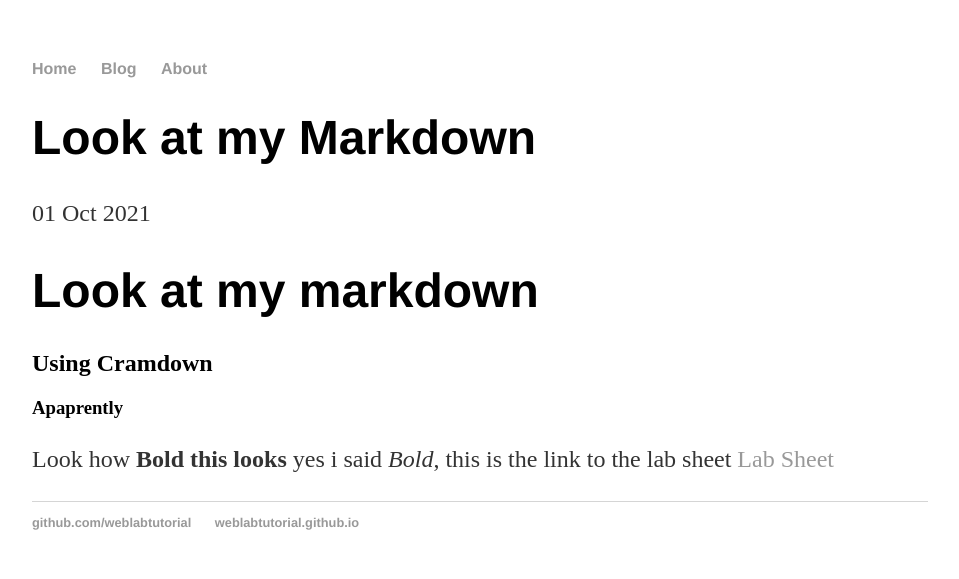
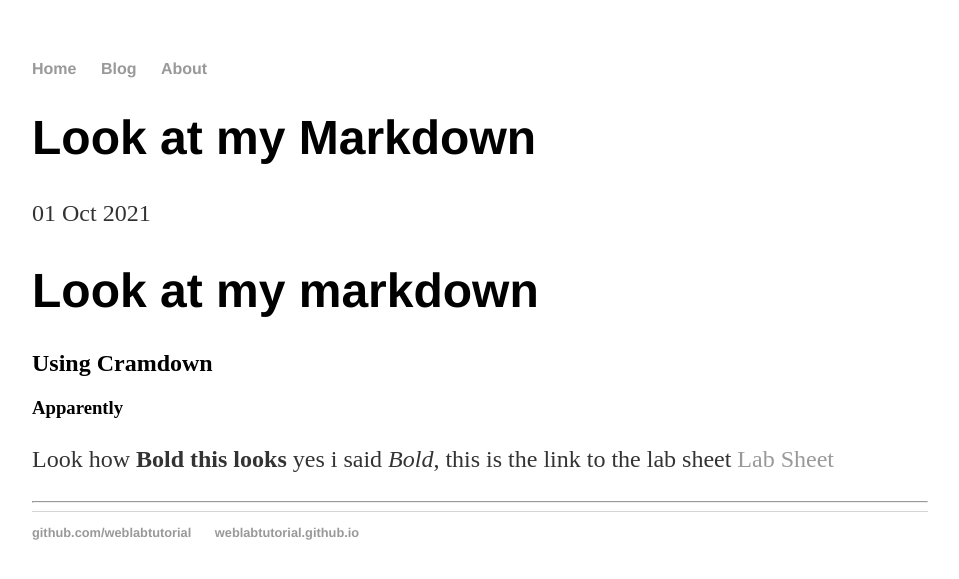
Before and after one commit to AlbaraaOthman/AlbaraaOthman.github.io, a Jekyll site: the page built from _posts/2021-10-01-lookatmymarkdown.md, in a window 1280 px wide. Shown: the top 579 px of the page, without its empty margins (160-1119 px from the left). Built offline with Jekyll 4.4.1, drawn with Linux system fonts in a browser that asks for light colours.

Commit message:
Update 2021-10-01-lookatmymarkdown.md

```diff
--- a/_posts/2021-10-01-lookatmymarkdown.md
+++ b/_posts/2021-10-01-lookatmymarkdown.md
@@ -5,6 +5,8 @@ date: 2021-10-01
 ---
 # Look at my markdown
 ## Using Cramdown
-### Apaprently
+### Apparently
 
 Look how **Bold this looks** yes i said *Bold*, this is the link to the lab sheet [Lab Sheet](https://canvas.hw.ac.uk/courses/5395/pages/f28wp-web-programming-material?module_item_id=644006)
+
+* * *
```
